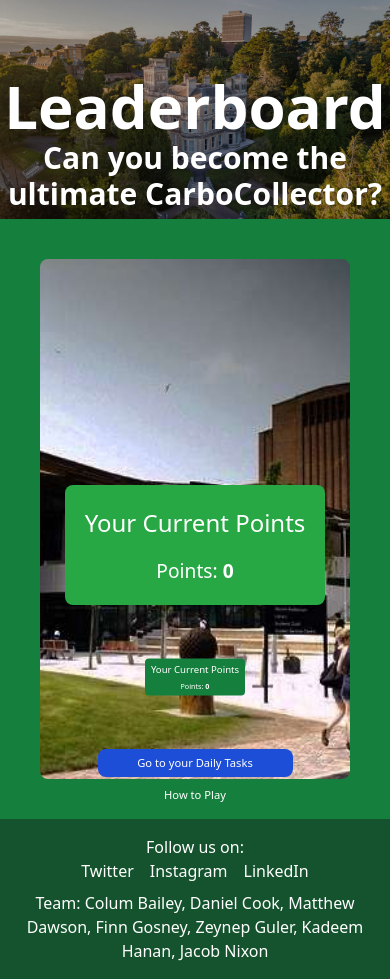
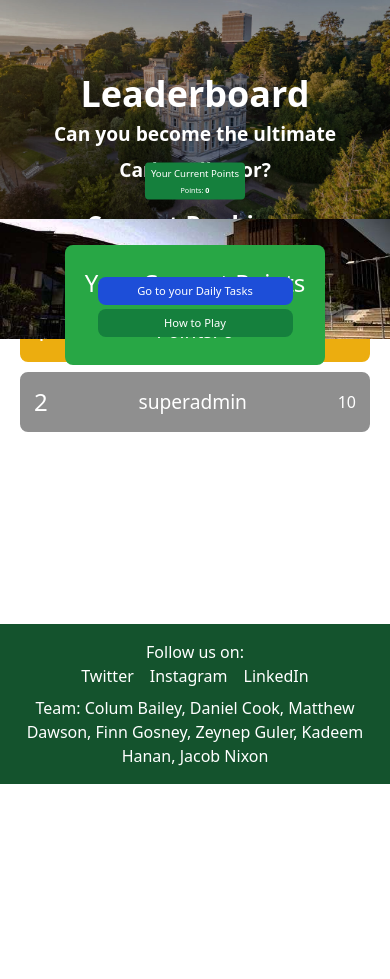
Before and after one commit to FinnGos/Group-Engineering-Project, a Django app: page /leaderboard/ in a window 390 px wide. Shown: the part 60-1039 px from the top of the page. After the commit the page ends 844 px from the top, so only its background shows below. Run offline with Django 4.2, Linux system fonts and the light colour scheme; a user stored in the database is signed in; data comes from the database, SQL or seed files in the repository; some libraries are stand-ins or nearby versions.

Commit message:
more changes

```diff
--- a/SustainableApplication/templates/leaderboard/leaderboard.html
+++ b/SustainableApplication/templates/leaderboard/leaderboard.html
@@ -37,36 +37,39 @@
     <style>
         /* Mobile-specific styles */
         @media (max-width: 640px) {
-            .mobile-header h1 {
-                font-size: 3rem !important;
+            /* Header text size reduction to 60% */
+            .top-section h1 {
+                font-size: 2.25rem !important; /* 60% of 6xl */
             }
-            .mobile-header h2 {
-                font-size: 1.5rem !important;
+            .top-section h2 {
+                font-size: 1.2rem !important; /* 60% of 3xl */
             }
-            .mobile-header h3 {
-                font-size: 2rem !important;
+            .top-section h3 {
+                font-size: 1.5rem !important; /* 60% of 4xl */
             }
 
-            .mobile-bottom-section {
+            /* Bottom section image adjustments */
+            .mobile-bottom-container {
                 padding: 0 !important;
                 border: none !important;
+                background-color: transparent !important;
+                height: 120px !important;
             }
 
             .mobile-bottom-image {
-                height: 200px !important;
+                height: 120px !important;
+                width: 100vw !important;
                 object-fit: cover !important;
                 object-position: center !important;
-                transform: scale(1.2);
             }
 
+            /* Points section */
             .mobile-current-points {
                 transform: scale(0.5);
                 padding: 4px !important;
-                margin-top: 0 !important;
+                margin-bottom: 45px !important;
                 width: 80% !important;
                 max-width: 200px !important;
-                position: absolute;
-                bottom: 60px;
             }
 
             .mobile-current-points h3 {
@@ -78,8 +81,9 @@
                 font-size: 0.9rem !important;
             }
 
+            /* Button adjustments */
             .mobile-buttons-container {
-                bottom: 10px !important;
+                bottom: 3px !important;
             }
 
             .mobile-button {
@@ -91,11 +95,17 @@
         }
     </style>
 
-    <div class="image-container bg-green-700 p-10 border-12 border-green-700 overflow-hidden sm:h-600" style="height: 600px;">
+    <!-- Desktop version of bottom section -->
+    <div class="hidden sm:block image-container bg-green-700 p-10 border-12 border-green-700 overflow-hidden" style="height: 600px;">
         <img src="{% static 'images/leaderboardBottom_v2.jpg' %}" alt="Image" class="w-full h-full rounded-lg object-cover" style="object-position: center;">
     </div>
 
-    <!-- Leaderboard Section - DESKTOP-->
+    <!-- Mobile version of bottom section -->
+    <div class="sm:hidden mobile-bottom-container overflow-hidden">
+        <img src="{% static 'images/leaderboardBottom_v2.jpg' %}" alt="Image" class="mobile-bottom-image">
+    </div>
+
+    <!-- Desktop Leaderboard Section -->
     <div class="hidden sm:flex leaderboard mt-8 absolute inset-0 flex-col justify-center items-center text-white">
         <!-- Current Player's Points Section -->
         <div class="current-points text-white text-center p-6 mt-6 bg-green-700 rounded-lg">
@@ -110,11 +120,11 @@
         </div>
     </div>
 
-    <!-- MOBILE Leaderboard Section -->
+    <!-- Mobile Content Overlay (Points + Buttons) -->
     <div class="sm:hidden absolute inset-0 flex flex-col justify-end items-center">
         <div class="space-y-3 w-full flex flex-col items-center">
             <!-- Current Player's Points Section - MOBILE -->
-            <div class="mobile-current-points text-white text-center p-4 bg-green-700 rounded-lg" style="margin-bottom: 45px;">
+            <div class="mobile-current-points text-white text-center p-4 bg-green-700 rounded-lg">
                 <h3 class="text-3xl mb-2">Your Current Points</h3>
                 <p class="text-xl">
                     {% if request.user.is_authenticated %}
@@ -123,6 +133,27 @@
                         Please log in to see your points.
                     {% endif %}
                 </p>
+            </div>
+
+            <!-- Buttons Section - Mobile -->
+            <div x-data="{ open: false }" class="mobile-buttons-container w-full text-center">
+                <div class="flex flex-col items-center space-y-1">
+                    <a href="{% url 'tasks_view' %}" class="mobile-button bg-blue-700 text-white rounded-lg hover:bg-blue-800 px-4 py-2 text-sm">
+                        Go to your Daily Tasks
+                    </a>
+                    <button @click="open = true" class="mobile-button bg-green-700 text-white rounded-lg hover:bg-green-800 px-4 py-2 text-sm">
+                        How to Play
+                    </button>
+                </div>
+
+                <!-- Popup Modal -->
+                <div x-show="open" class="fixed inset-0 flex items-center justify-center bg-black bg-opacity-50">
+                    <div class="bg-white p-6 rounded-lg shadow-lg max-w-md">
+                        <h2 class="text-2xl font-bold mb-4">How to Play</h2>
+                        <p class="text-gray-700">Follow treasure hunts, complete quests, and collect sustainability rewards!</p>
+                        <button @click="open = false" class="mt-4 px-4 py-2 bg-red-600 text-white rounded-lg">Close</button>
+                    </div>
+                </div>
             </div>
         </div>
     </div>
@@ -147,26 +178,5 @@
             </div>
         </div>
     </div>
-
-    <!-- Buttons Section - Mobile -->
-    <div x-data="{ open: false }" class="sm:hidden absolute bottom-2 w-full text-center">
-        <div class="flex flex-col items-center space-y-1">
-            <a href="{% url 'tasks_view' %}" class="mobile-button bg-blue-700 text-white rounded-lg hover:bg-blue-800 px-4 py-2 text-sm">
-                Go to your Daily Tasks
-            </a>
-            <button @click="open = true" class="mobile-button bg-green-700 text-white rounded-lg hover:bg-green-800 px-4 py-2 text-sm">
-                How to Play
-            </button>
-        </div>
-
-        <!-- Popup Modal -->
-        <div x-show="open" class="fixed inset-0 flex items-center justify-center bg-black bg-opacity-50">
-            <div class="bg-white p-6 rounded-lg shadow-lg max-w-md">
-                <h2 class="text-2xl font-bold mb-4">How to Play</h2>
-                <p class="text-gray-700">Follow treasure hunts, complete quests, and collect sustainability rewards!</p>
-                <button @click="open = false" class="mt-4 px-4 py-2 bg-red-600 text-white rounded-lg">Close</button>
-            </div>
-        </div>
-    </div>
 </div>
 {% endblock %}
```
Also changed, not shown: 1 other file.
